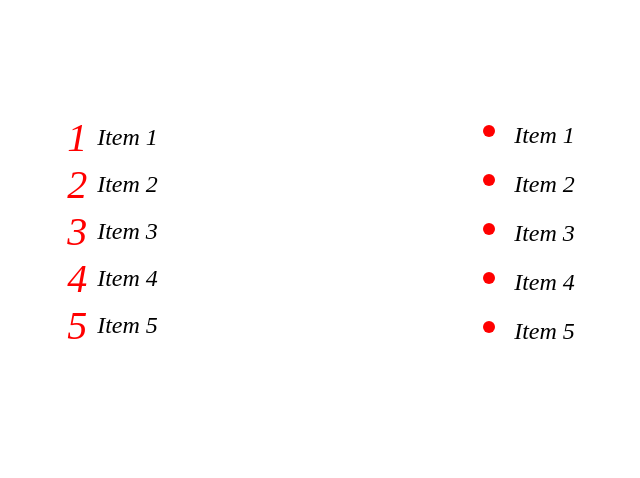
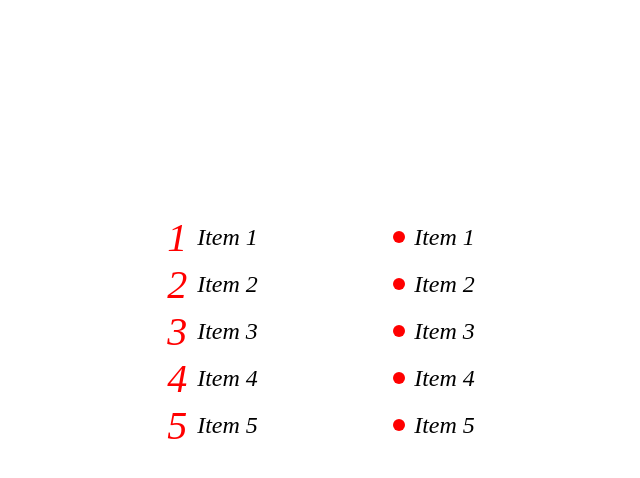
Before and after one commit to Gulkat/TMS-FE24, a plain HTML site: page index.html in a window 1280 px wide. Shown: the whole page, without its empty margins (339-979 px from the left). Drawn offline with Linux system fonts and the light colour scheme.

Commit message:
List finish

```diff
--- a/css/style.css
+++ b/css/style.css
@@ -3,9 +3,8 @@
    justify-content:space-around;
    font-size: 24px;
    font-style: italic;
-   margin-top: 100px;
-   padding-left: 200px;
-   padding-right: 200px;
+   margin: 200px 400px;
+
 }
 .number {
    list-style-type: none;
@@ -26,14 +25,21 @@
    font-size: 40px;
    margin-right: 5px;
 }
-.marker::marker {
-   color: red;
-   font-size: 40px;
-   margin-right: 5px;
+
+.circle {
+   list-style-type: none;
+   position: relative;;
 }
-.marker{
-   padding-top: 6px;
+.marker {
+   margin-bottom: 20px;
 }
-ul {
-   margin: 0;
+.marker::before {
+   content:'';
+   width: 12px;
+	height: 12px;
+	background: red;
+	border-radius: 50%;
+   position: absolute;
+   right: 70px;
+   margin-top: 7px;
 }
--- a/index.html
+++ b/index.html
@@ -19,7 +19,7 @@
       </ol>
       </div>
       <div class="list-box2">
-         <ul>
+         <ul class="circle">
             <li class="marker">Item 1</li>
             <li class="marker">Item 2</li>
             <li class="marker">Item 3</li>
```
